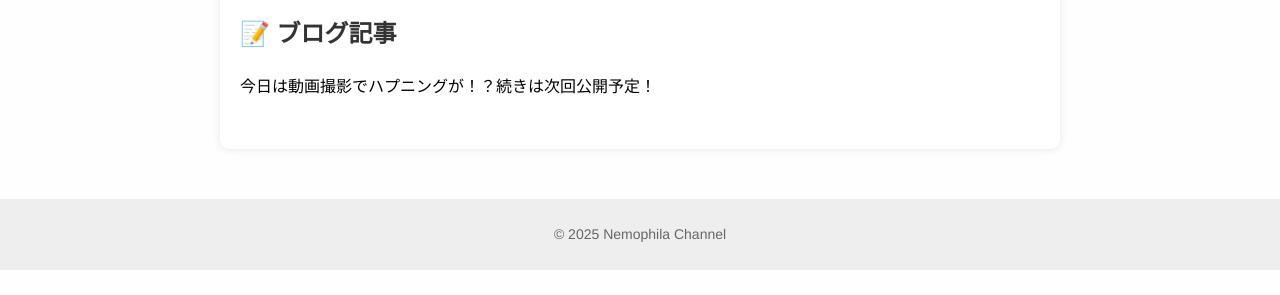
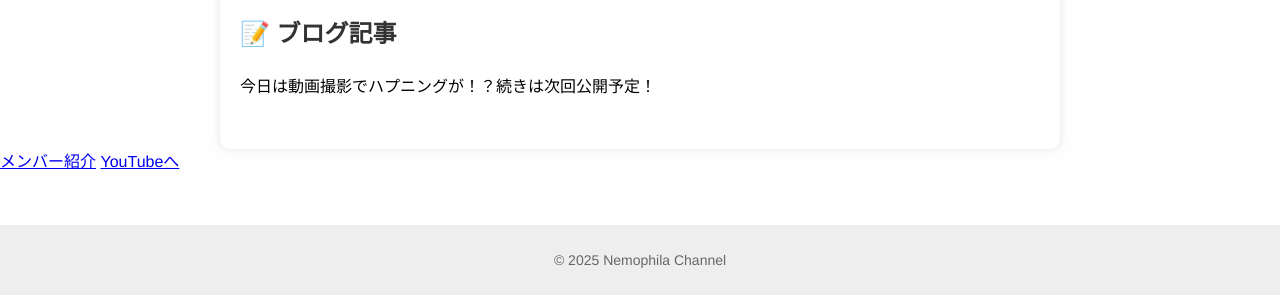
Before and after one commit to s0rqm1/Nemophila-blog, a plain HTML site: page index.html in a window 1280 px wide. Shown: the part 661-956 px from the top of the page. Before the commit the page ends 931 px from the top, so only its background shows below. Drawn offline with Linux system fonts and the light colour scheme.

Commit message:
Add files via upload

```diff
--- a/index.html
+++ b/index.html
@@ -23,6 +23,11 @@
     </section>
   </main>
 
+<nav>
+  <a href="profile.html" class="button">メンバー紹介</a>
+  <a href="https://www.youtube.com/@あなたのチャンネル名" class="button" target="_blank">YouTubeへ</a>
+</nav>
+
   <footer>
     <p>&copy; 2025 Nemophila Channel</p>
   </footer>
```
